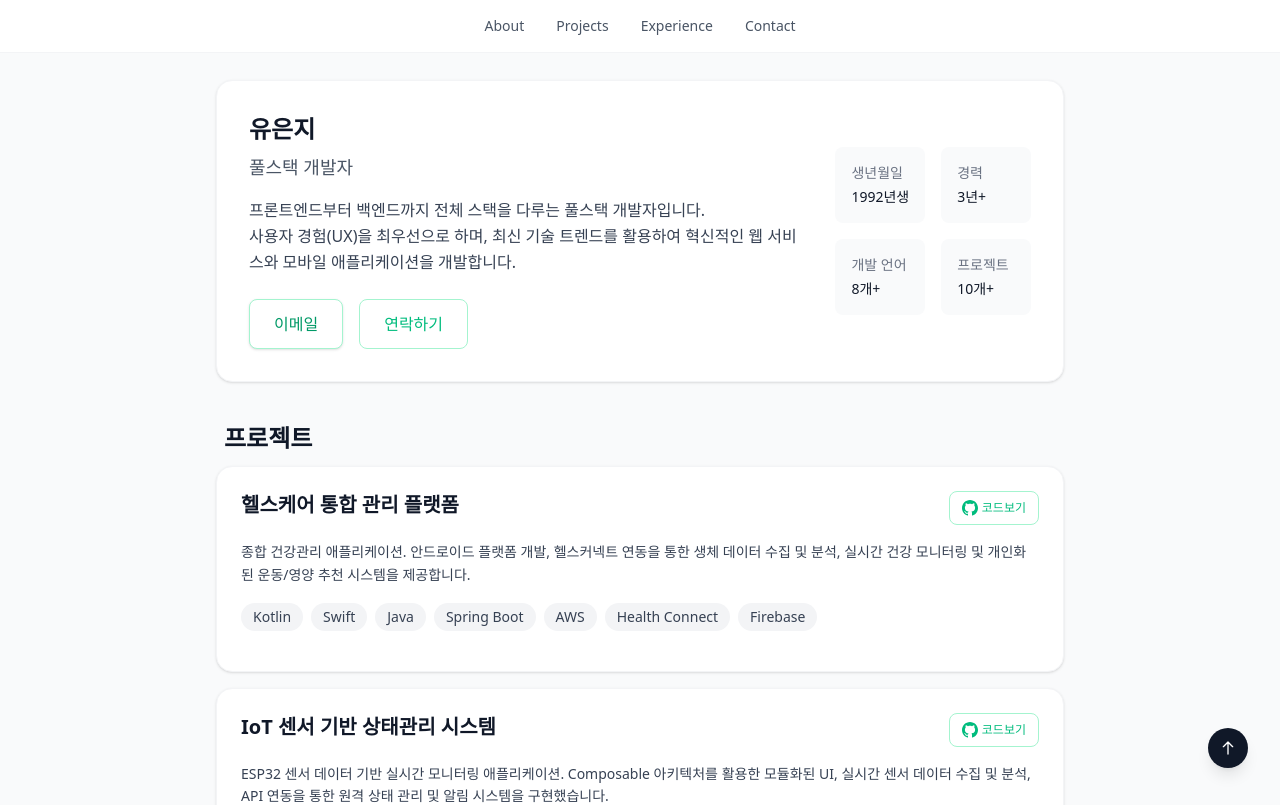
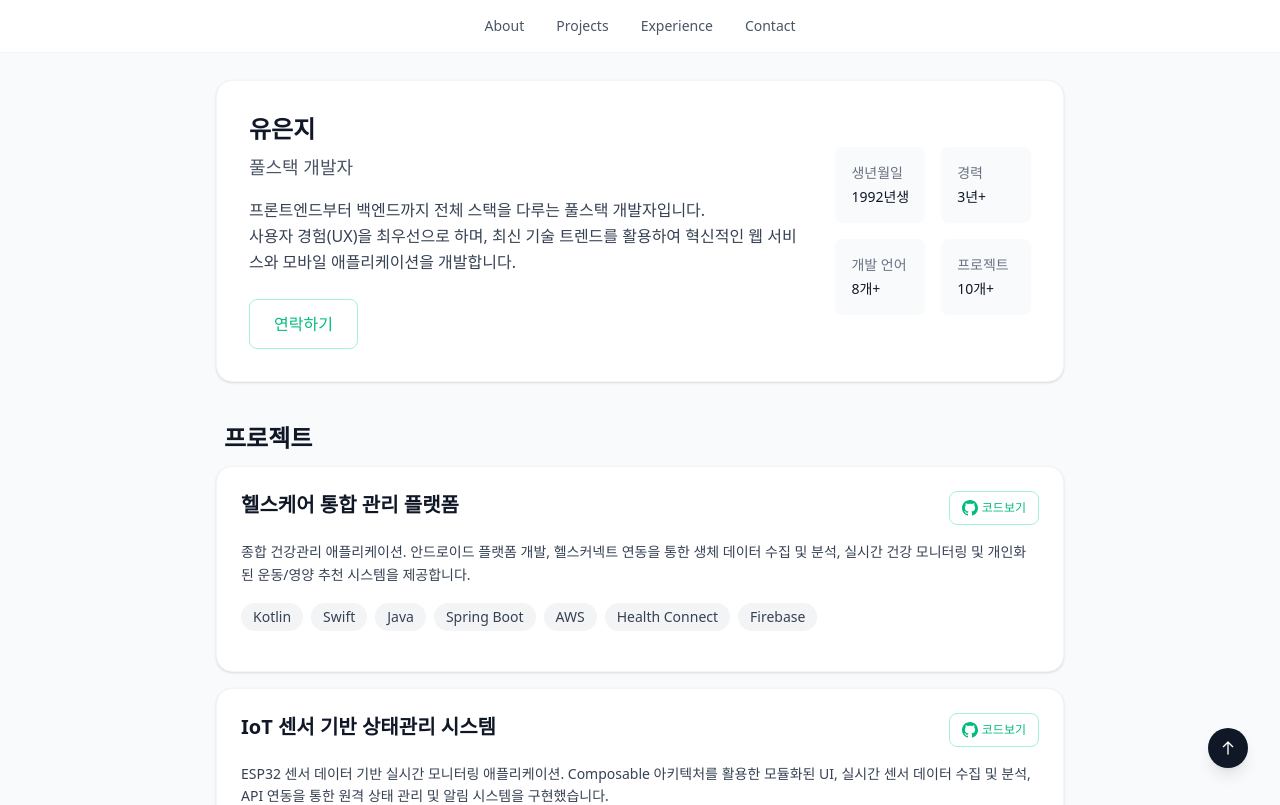
Before and after one commit to asdlf033/portfolio, a SvelteKit app: page / in a window 1280 px wide. Shown: the top 805 px of the page. Built offline with nearby package versions, Linux system fonts and the light colour scheme.

Commit message:
Remove email button from profile card

```diff
--- a/src/routes/+page.svelte
+++ b/src/routes/+page.svelte
@@ -122,10 +122,6 @@
               사용자 경험(UX)을 최우선으로 하며, 최신 기술 트렌드를 활용하여 혁신적인 웹 서비스와 모바일 애플리케이션을 개발합니다.
             </p>
             <div class="flex gap-4">
-              <a class="px-6 py-3 bg-white border border-emerald-200 text-emerald-600 font-medium rounded-lg hover:bg-emerald-50 transition-colors shadow-sm hover:shadow-md"
-                 href="mailto:yej431@gmail.com">
-                이메일
-              </a>
               <a class="px-6 py-3 bg-white border border-emerald-200 text-emerald-500 font-medium rounded-lg hover:bg-emerald-50 transition-colors"
                  href="#contact">
                 연락하기
```
